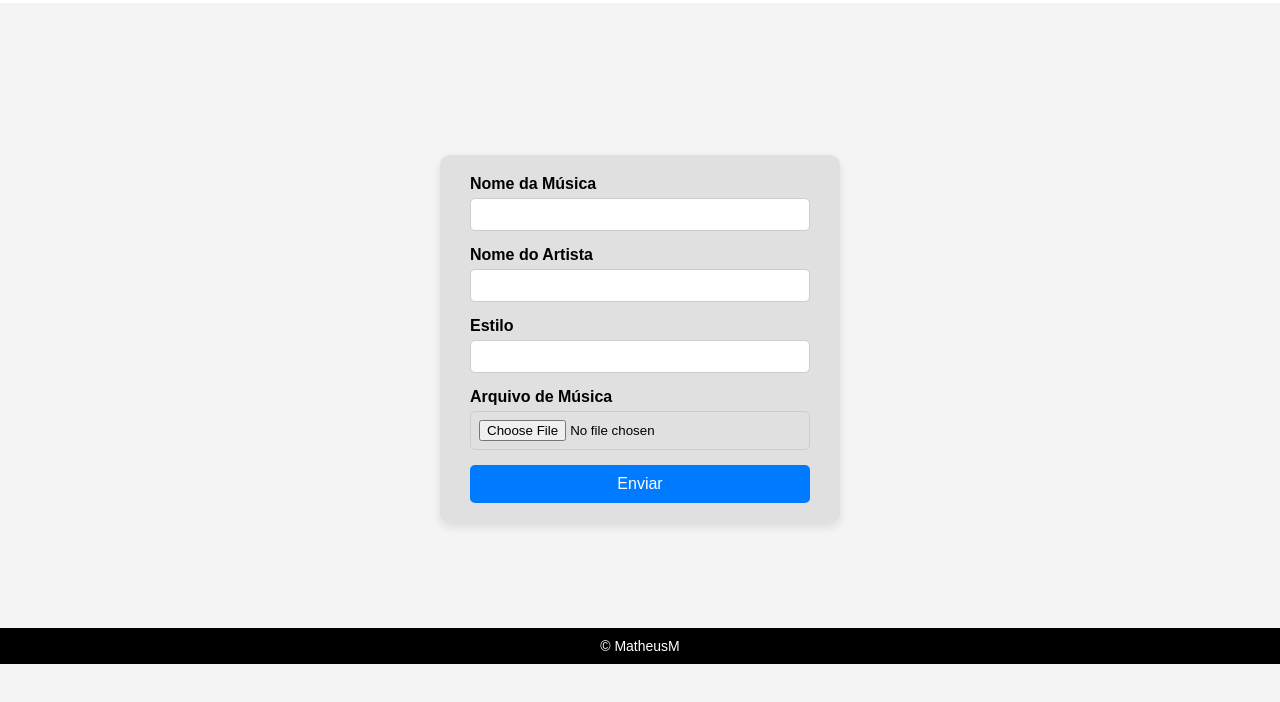
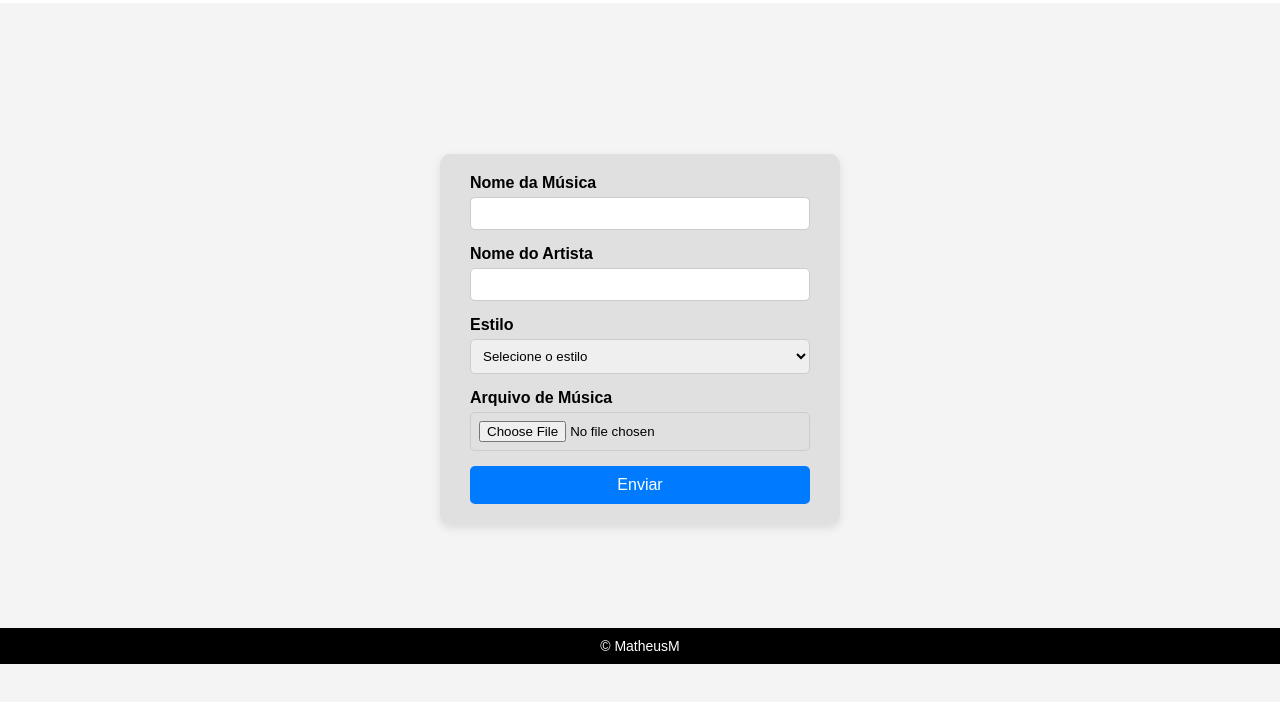
Before and after one commit to matheusmen1/PlayMySongsFE, a plain HTML site: page cadMusica.html in a window 1280 px wide. Shown: the part 136-838 px from the top of the page. Drawn offline with Linux system fonts and the light colour scheme.

Commit message:
Adicionando ComboBox

```diff
--- a/cadMusica.html
+++ b/cadMusica.html
@@ -29,8 +29,18 @@
             </div>
             <div class="campo">
                 <label for="estilo" class="label">Estilo</label>
-                <input type="text" class="input-texto" name="estilo" id="estilo" required>
+                <select name="estilo" id="estilo" class="input-texto" required>
+                    <option value="">Selecione o estilo</option>
+                    <option value="Rock">Rock</option>
+                    <option value="Pop">Pop</option>
+                    <option value="Jazz">Jazz</option>
+                    <option value="MPB">MPB</option>
+                    <option value="Eletrônica">Eletrônica</option>
+                    <option value="Hip-Hop">Hip-Hop</option>
+                    <option value="Clássica">Clássica</option>
+                </select>
             </div>
+
             <div class="campo">
                 <label for="foto" class="label">Arquivo de Música</label>
                 <input type="file" class="input-arquivo" name="foto" id="foto" required>
--- a/indexController.js
+++ b/indexController.js
@@ -62,7 +62,7 @@ function validarCampos()
         if (extensaoArquivo(foto))
         {
           cadMusica();
-          alert("Música Cadastrada Com Sucesso")
+          //alert("Música Cadastrada Com Sucesso")
         }
         else
         {
@@ -92,7 +92,7 @@ function cadMusica()
     })
     .then((response) => response.json())
     .then((json) => {
-        //alert("Resposta do servidor: " + JSON.stringify(json));
+        alert("Musica Cadastrada Com Sucesso\n"+ json.fileName);
         fmusica.reset();
     })
     .catch((error) => console.error("Erro ao enviar dados:", error));
```
